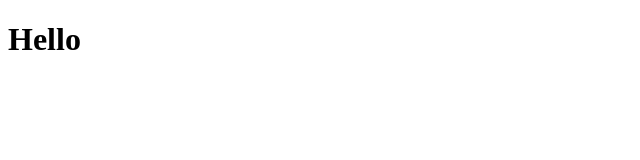
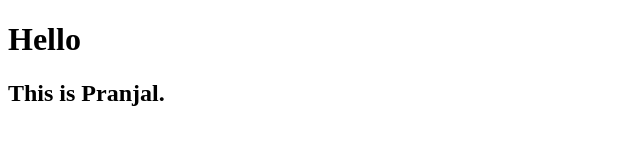
Before and after one commit to pranja-hub/Pranjal_Assingment_Section_0, a plain HTML site: page index.html in a window 1280 px wide. Shown: the whole page, without its empty margins (0-640 px from the left). Drawn offline with Linux system fonts and the light colour scheme.

Commit message:
hello this is pranjal srivastava

```diff
--- a/index.html
+++ b/index.html
@@ -8,5 +8,6 @@
 </head>
 <body>
     <h1>Hello<h1>
+        <h2>This is Pranjal.</h2>
 </body>
 </html>
```
Also changed, not shown: 1 other file.
